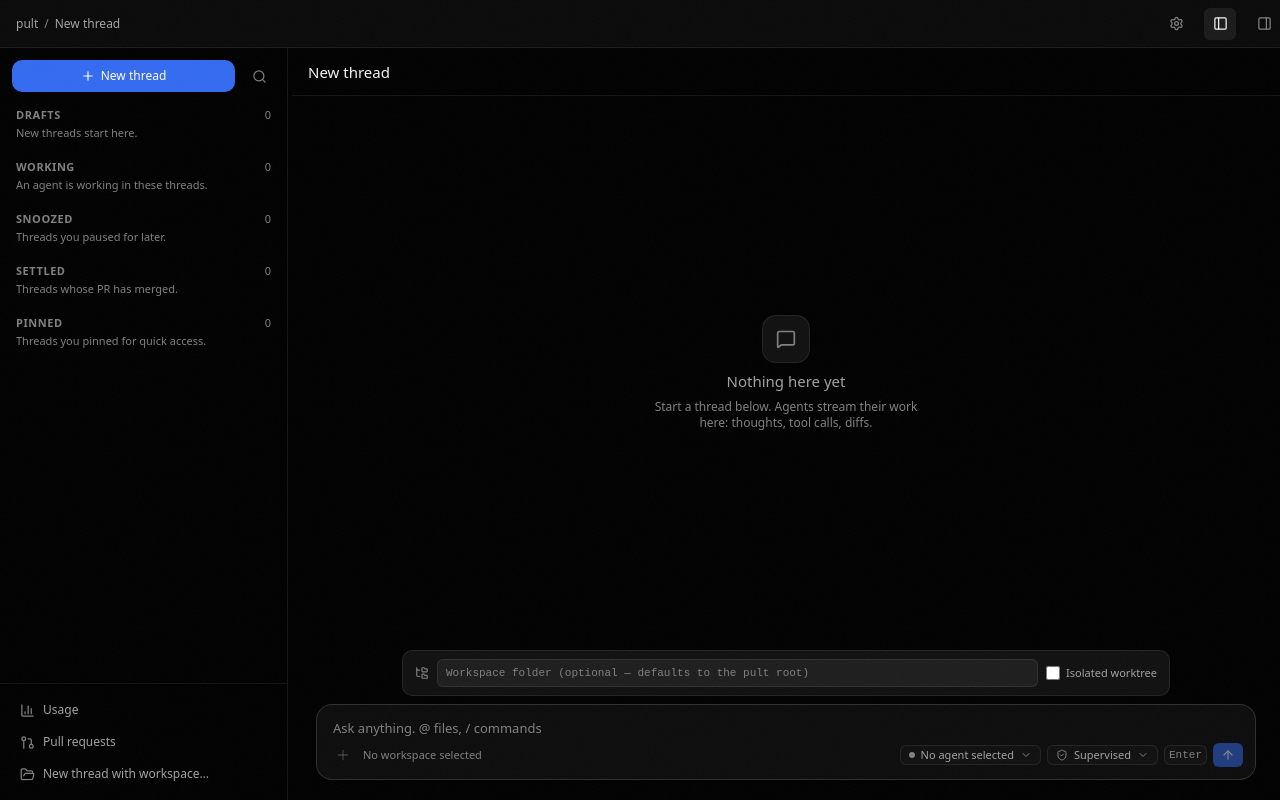
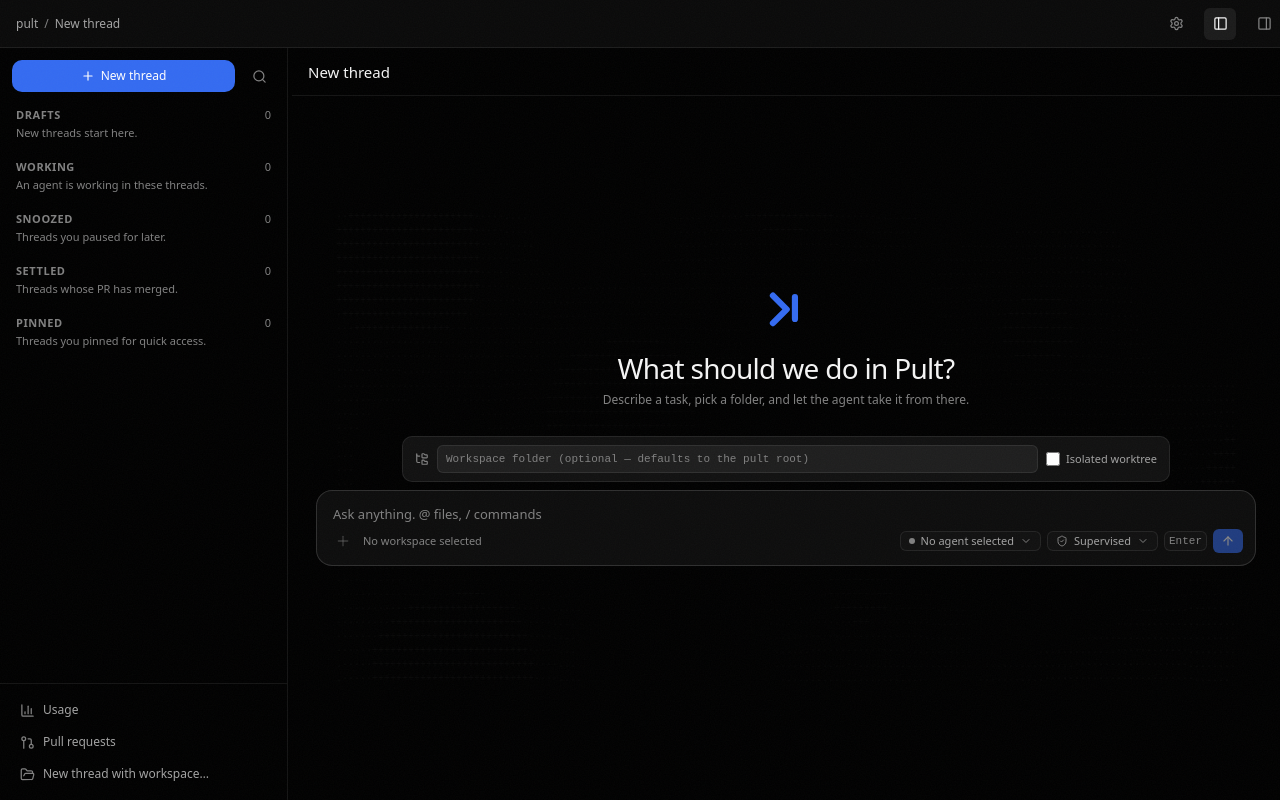
Before and after one commit to tamrazcode/Pult, a React (Vite) app: page /chat in a window 1280 px wide. Built offline with nearby package versions, Linux system fonts and the light colour scheme.

Commit message:
feat(chat): add ASCII-backed new-chat welcome screen

```diff
--- a/src/components/chat/ChatColumn.tsx
+++ b/src/components/chat/ChatColumn.tsx
@@ -1,43 +1,21 @@
-import { FolderTree } from "lucide-react";
 import { ChatHeader } from "./ChatHeader";
 import { MessagesTimeline } from "./MessagesTimeline";
 import { Composer } from "./Composer";
-import { useUiStore } from "../../stores/ui";
-
-/** Options strip for threads created from the empty /chat route (M4). */
-function NewThreadOptionsStrip() {
-  const workspace = useUiStore((s) => s.newThreadOptions.workspace);
-  const worktree = useUiStore((s) => s.newThreadOptions.worktree);
-  const setNewThreadOptions = useUiStore((s) => s.setNewThreadOptions);
-  return (
-    <div className="mx-auto mb-2 flex w-full max-w-3xl items-center gap-2 rounded-(--radius-md) border border-border-subtle bg-surface px-3 py-2">
-      <FolderTree size={14} className="shrink-0 text-text-tertiary" />
-      <input
-        value={workspace}
-        onChange={(e) => setNewThreadOptions({ workspace: e.target.value })}
-        placeholder="Workspace folder (optional — defaults to the pult root)"
-        aria-label="Workspace folder for new threads"
-        className="h-7 min-w-0 flex-1 rounded-(--radius-sm) border border-border-subtle bg-(--input) px-2 font-mono text-xs text-text-primary placeholder:text-text-tertiary focus:border-border-strong focus:outline-none"
-      />
-      <label className="flex shrink-0 cursor-pointer items-center gap-1.5 text-xs text-text-secondary">
-        <input
-          type="checkbox"
-          checked={worktree}
-          onChange={(e) => setNewThreadOptions({ worktree: e.target.checked })}
-          className="h-3.5 w-3.5 accent-(--accent)"
-        />
-        Isolated worktree
-      </label>
-    </div>
-  );
-}
+import { NewChatEmptyState } from "./NewChatEmptyState";
 
 export function ChatColumn({ title, threadId }: { title?: string; threadId?: string }) {
+  if (!threadId) {
+    return (
+      <div className="flex min-w-0 flex-1 flex-col bg-canvas">
+        <ChatHeader title={title} />
+        <NewChatEmptyState />
+      </div>
+    );
+  }
   return (
     <div className="flex min-w-0 flex-1 flex-col bg-canvas">
       <ChatHeader title={title} threadId={threadId} />
       <MessagesTimeline threadId={threadId} />
-      {!threadId && <NewThreadOptionsStrip />}
       <Composer threadId={threadId} />
     </div>
   );
--- /dev/null
+++ b/src/components/chat/NewChatEmptyState.tsx
@@ -0,0 +1,65 @@
+import { useMemo } from "react";
+import { Composer } from "./Composer";
+import { NewThreadOptionsStrip } from "./NewThreadOptionsStrip";
+
+/** Halftone-ish terrain of characters; deterministic so it never flickers. */
+function asciiBackdrop(): string {
+  const rows: string[] = [];
+  for (let y = 0; y < 34; y += 1) {
+    let row = "";
+    for (let x = 0; x < 150; x += 1) {
+      const wave = Math.sin(x * 0.11 + y * 0.17) + Math.cos(x * 0.07 - y * 0.23);
+      const ridge = Math.sin((x + y) * 0.04) * 0.6;
+      const value = wave + ridge;
+      row += value > 1.15 ? "+" : value > 0.35 ? "·" : value > -0.4 ? "." : " ";
+    }
+    rows.push(row);
+  }
+  return rows.join("\n");
+}
+
+/** The app mark: chevron + bar, matching the desktop icon. */
+function PultMark({ className }: { className?: string }) {
+  return (
+    <svg viewBox="0 0 64 64" className={className} aria-hidden fill="none">
+      <path
+        d="M13 14 33 34 13 54"
+        stroke="currentColor"
+        strokeWidth="9"
+        strokeLinecap="round"
+        strokeLinejoin="round"
+      />
+      <path d="M45 16v32" stroke="currentColor" strokeWidth="9" strokeLinecap="round" />
+    </svg>
+  );
+}
+
+/** First-run screen: logo, prompt, composer, and a quiet ASCII texture. */
+export function NewChatEmptyState() {
+  const backdrop = useMemo(asciiBackdrop, []);
+  return (
+    <div className="relative flex min-h-0 flex-1 flex-col items-center justify-center overflow-y-auto">
+      <pre
+        aria-hidden
+        className="pointer-events-none absolute inset-0 flex select-none items-center justify-center font-mono text-[10px] leading-[1.4] whitespace-pre text-text-tertiary/[0.08] [mask-image:radial-gradient(ellipse_at_center,rgba(0,0,0,0.35),black_72%)]"
+      >
+        {backdrop}
+      </pre>
+      <div className="relative z-10 w-full -translate-y-3 py-10">
+        <div className="mx-auto flex w-full max-w-3xl flex-col items-center px-6 text-center">
+          <PultMark className="h-11 w-11 text-accent" />
+          <h1 className="mt-5 text-2xl font-medium tracking-tight text-text-primary">
+            What should we do in Pult?
+          </h1>
+          <p className="mt-1.5 max-w-md text-sm text-text-tertiary">
+            Describe a task, pick a folder, and let the agent take it from there.
+          </p>
+        </div>
+        <div className="mt-7">
+          <NewThreadOptionsStrip />
+          <Composer />
+        </div>
+      </div>
+    </div>
+  );
+}
--- /dev/null
+++ b/src/components/chat/NewThreadOptionsStrip.tsx
@@ -0,0 +1,30 @@
+import { FolderTree } from "lucide-react";
+import { useUiStore } from "../../stores/ui";
+
+/** Options strip for threads created from the empty /chat route (M4). */
+export function NewThreadOptionsStrip() {
+  const workspace = useUiStore((s) => s.newThreadOptions.workspace);
+  const worktree = useUiStore((s) => s.newThreadOptions.worktree);
+  const setNewThreadOptions = useUiStore((s) => s.setNewThreadOptions);
+  return (
+    <div className="mx-auto mb-2 flex w-full max-w-3xl items-center gap-2 rounded-(--radius-md) border border-border-subtle bg-surface px-3 py-2">
+      <FolderTree size={14} className="shrink-0 text-text-tertiary" />
+      <input
+        value={workspace}
+        onChange={(e) => setNewThreadOptions({ workspace: e.target.value })}
+        placeholder="Workspace folder (optional — defaults to the pult root)"
+        aria-label="Workspace folder for new threads"
+        className="h-7 min-w-0 flex-1 rounded-(--radius-sm) border border-border-subtle bg-(--input) px-2 font-mono text-xs text-text-primary placeholder:text-text-tertiary focus:border-border-strong focus:outline-none"
+      />
+      <label className="flex shrink-0 cursor-pointer items-center gap-1.5 text-xs text-text-secondary">
+        <input
+          type="checkbox"
+          checked={worktree}
+          onChange={(e) => setNewThreadOptions({ worktree: e.target.checked })}
+          className="h-3.5 w-3.5 accent-(--accent)"
+        />
+        Isolated worktree
+      </label>
+    </div>
+  );
+}
```
Also changed, not shown: 1 other file (tests, documents, lock files or other folders).
